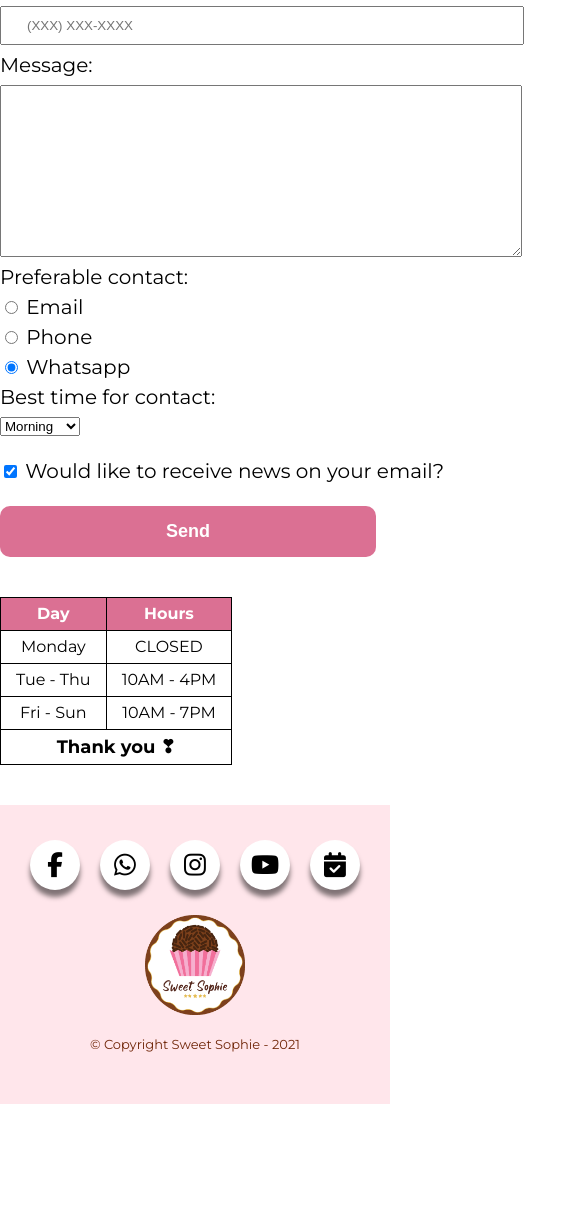
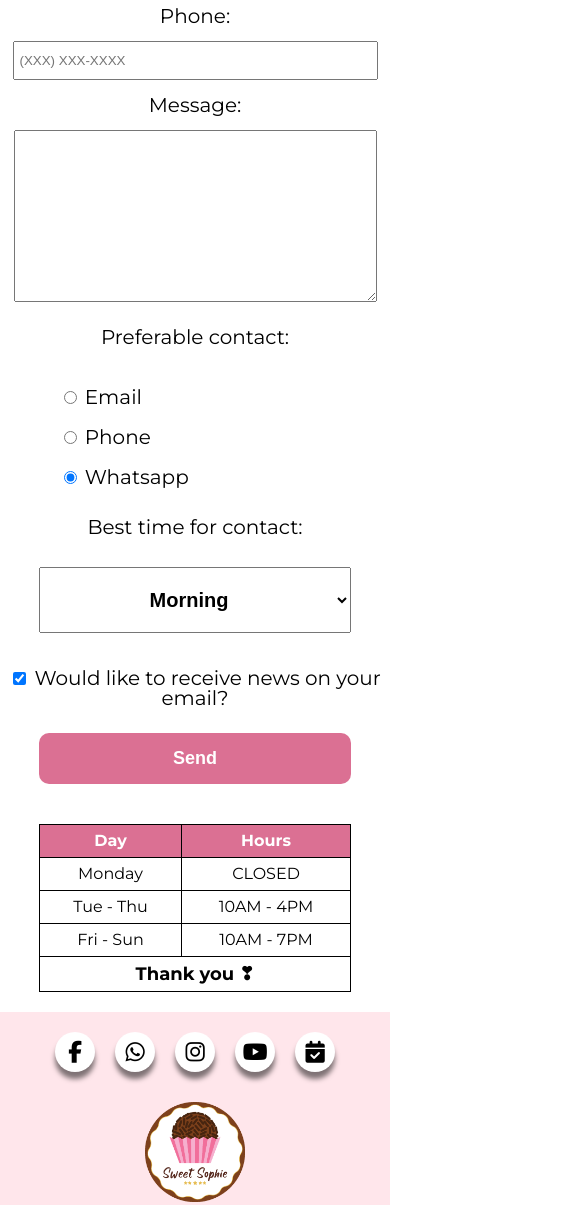
Before and after one commit to LBiancardi/biancardi_projects, a plain HTML site: page contact.html in a window 390 px wide. Shown: the part 480-1685 px from the top of the page, 585 px wide, since content can reach past the window. Before the commit the page ends 1584 px from the top, so only its background shows below. Drawn offline with Linux system fonts and the light colour scheme.

Commit message:
Mobile responsive

```diff
--- a/contact.html
+++ b/contact.html
@@ -7,7 +7,7 @@
     <link rel="stylesheet" href="css/reset.css" />
     <link rel="stylesheet" href="css/header.css" />
     <link rel="stylesheet" href="css/footer.css" />
-    <link rel="stylesheet" href="css/style-contact.css" />
+    <link rel="stylesheet" href="css/contact.css" />
 
     <!-- FONT -->
     <link rel="preconnect" href="https://fonts.googleapis.com" />
--- a/css/style-contact.css
+++ b/css/contact.css
@@ -4,7 +4,7 @@ main {
 }
 
 form {
-  margin: 40px 0;
+  margin: 40px auto;
 }
 
 form label,
@@ -17,7 +17,7 @@ form legend {
 .input-default {
   display: block;
   margin: 0 0 10px;
-  padding: 10px 25px;
+  padding: 10px 10px;
   width: 50%;
 }
 
@@ -64,3 +64,45 @@ tfoot {
   font-size: 18px;
   font-weight: bolder;
 }
+
+/* MOBILE RESPONSIVE */
+
+@media screen and (max-width: 480px) {
+  main {
+    width: auto;
+    text-align: center;
+  }
+
+  .input-default {
+    width: 90%;
+    padding: 10px 5px;
+    margin: 15px auto;
+  }
+
+  fieldset legend {
+    padding: 10px 0;
+  }
+
+  fieldset label {
+    text-align: start;
+    margin: 20px 15%;
+  }
+
+  fieldset select {
+    margin: 10px;
+    text-align: center;
+    font-size: 20px;
+    font-weight: bold;
+    padding: 20px 0;
+  }
+
+  .send,
+  select,
+  table {
+    width: 80%;
+  }
+
+  table {
+    margin: 40px 10% 20px;
+  }
+}
--- a/css/footer.css
+++ b/css/footer.css
@@ -62,7 +62,7 @@ footer img {
   background-color: #3b5999;
 }
 .social-menu ul li:nth-child(2) a:hover {
-  background-color: #25D366;
+  background-color: #25d366;
 }
 .social-menu ul li:nth-child(3) a:hover {
   background-color: #e4405f;
@@ -73,3 +73,27 @@ footer img {
 .social-menu ul li:nth-child(5) a:hover {
   background-color: palevioletred;
 }
+
+@media screen and (max-width: 480px) {
+  .social-menu {
+    width: auto;
+  }
+
+  footer {
+    padding: 20px 2%;
+  }
+
+  .social-menu ul li a {
+    width: 40px;
+    height: 40px;
+  }
+
+  .social-menu ul li .fa {
+    font-size: 22px;
+    line-height: 40px;
+  }
+
+  .copyright {
+    margin-bottom: 60%;
+  }
+}
--- a/css/header.css
+++ b/css/header.css
@@ -51,6 +51,8 @@ body {
   font-family: "Montserrat", sans-serif;
 }
 
+/* MOBILE RESPONSIVE */
+
 @media screen and (max-width: 480px) {
   .box {
     width: auto;
--- a/css/main.css
+++ b/css/main.css
@@ -160,6 +160,8 @@ main strong {
   margin: 3em auto;
 }
 
+/* MOBILE RESPONSIVE */
+
 @media screen and (max-width: 480px) {
   .about,
   .map,
```
Also changed, not shown: css/products.css (+15 -0 lines).
